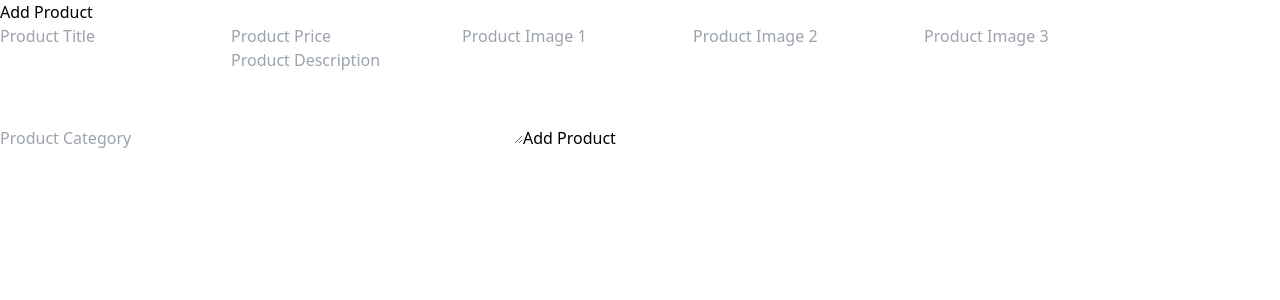
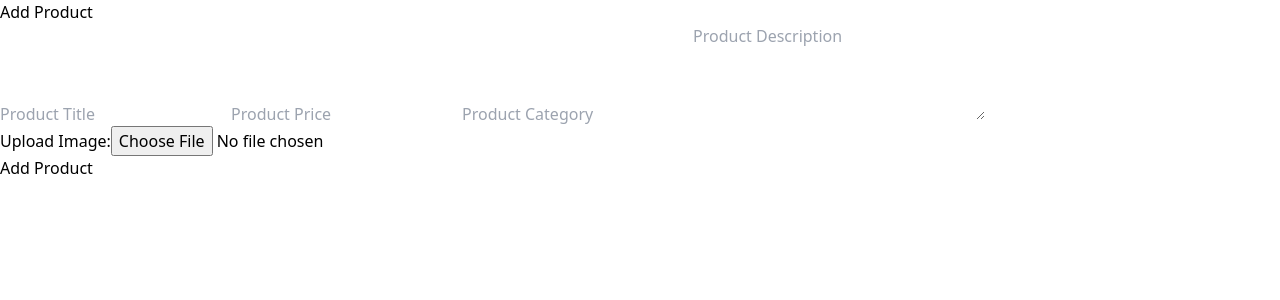
Before and after one commit to easyopd/sample_Ecommerce, a React (Vite) app: page /addproduct in a window 1280 px wide. Shown: the top 300 px of the page. Built offline with nearby package versions, Linux system fonts and the light colour scheme; no server answers; the database is empty; sample sign-in values are in the browser's storage.

Commit message:
added code directly

```diff
--- a/package.json
+++ b/package.json
@@ -14,6 +14,7 @@
     "@cloudinary/url-gen": "^1.21.0",
     "@headlessui/react": "^1.7.16",
     "@reduxjs/toolkit": "^1.9.5",
+    "axios": "^1.7.9",
     "firebase": "^10.1.0",
     "react": "^18.2.0",
     "react-dom": "^18.2.0",
--- a/src/pages/admin/page/AddProduct.jsx
+++ b/src/pages/admin/page/AddProduct.jsx
@@ -1,5 +1,5 @@
-/* eslint-disable no-unused-vars */
-import React, { useContext } from 'react';
+import React, { useState, useContext } from 'react';
+import axios from 'axios';
 import myContext from '../../../context/data/myContext';
 
 // Reusable Input Component
@@ -14,9 +14,15 @@ const InputField = ({ name, value, onChange, placeholder }) => (
   />
 );
 
-function AddProduct() {
+function AddProductWithImageUpload() {
   const context = useContext(myContext);
   const { products, setProducts, addProduct } = context;
+
+  // States for image upload
+  const [image, setImage] = useState(null); // To store selected image file
+  const [imageUrl, setImageUrl] = useState(null); // To display uploaded image
+  const [loading, setLoading] = useState(false); // Loading state for image upload
+  const [error, setError] = useState(null); // Error state for upload failures
 
   // Function to handle input changes
   const handleChange = (e) => {
@@ -24,13 +30,54 @@ function AddProduct() {
     setProducts((prev) => ({ ...prev, [name]: value }));
   };
 
+  // Handle image selection
+  const handleImageChange = (event) => {
+    const file = event.target.files[0]; // Get the first file from the input field
+    setImage(file); // Set the image file in state
+    setError(null); // Reset error when a new image is selected
+  };
+
+  // Upload images to Cloudinary
+  const uploadImage = async () => {
+    if (!image) {
+      alert('Please select an image first');
+      return;
+    }
+
+    setLoading(true); // Start loading state
+    const formData = new FormData();
+    formData.append('file', image); // Add file to the form data
+    formData.append('upload_preset', 'HunarShawls'); // Replace with your preset
+    formData.append('cloud_name', 'dokzpyptq'); // Replace with your cloud name
+
+    try {
+      const response = await axios.post(
+        'https://api.cloudinary.com/v1_1/dokzpyptq/image/upload', // Cloudinary API endpoint for uploading images
+        formData
+      );
+      const { url } = response.data;
+      setImageUrl(url); // Set the image URL to state to display it
+      alert('Image uploaded successfully');
+    } catch (error) {
+      console.error('Error uploading image', error);
+      setError('Image upload failed. Please try again later.'); // Set error message to state
+    } finally {
+      setLoading(false); // Stop loading state regardless of success or failure
+    }
+  };
+
   // Form validation before submission
-  const handleSubmit = () => {
+  const handleSubmit = async () => {
     if (!products.title || !products.price || !products.category) {
       alert("Please fill in all required fields.");
       return;
     }
-    addProduct();
+
+    // Add product details first
+    await addProduct();
+
+    // After adding the product, proceed to upload images
+    uploadImage();
   };
 
   return (
@@ -38,11 +85,9 @@ function AddProduct() {
       <div className="bg-gray-800 px-10 py-10 rounded-xl w-full max-w-md">
         <h1 className="text-center text-white text-xl mb-4 font-bold">Add Product</h1>
 
+        {/* Product Input Fields */}
         <InputField name="title" value={products.title} onChange={handleChange} placeholder="Product Title" />
         <InputField name="price" value={products.price} onChange={handleChange} placeholder="Product Price" />
-        <InputField name="imageUrl1" value={products.imageUrl1} onChange={handleChange} placeholder="Product Image 1" />
-        <InputField name="imageUrl2" value={products.imageUrl2} onChange={handleChange} placeholder="Product Image 2" />
-        <InputField name="imageUrl3" value={products.imageUrl3} onChange={handleChange} placeholder="Product Image 3" />
         <InputField name="category" value={products.category} onChange={handleChange} placeholder="Product Category" />
 
         <textarea
@@ -55,15 +100,39 @@ function AddProduct() {
           placeholder="Product Description"
         ></textarea>
 
+        {/* Image Upload Section */}
+        <div className="mb-4">
+          <label htmlFor="imageUpload" className="text-white">Upload Image:</label>
+          <input
+            type="file"
+            id="imageUpload"
+            accept="image/*"
+            onChange={handleImageChange}
+            className="bg-gray-600 mb-4 px-2 py-2 w-full sm:w-[20em] rounded-lg text-white placeholder:text-gray-200 outline-none"
+          />
+        </div>
+
         <button
           onClick={handleSubmit}
           className="bg-yellow-500 w-full text-black font-bold px-2 py-2 rounded-lg"
+          disabled={loading}
         >
-          Add Product
+          {loading ? 'Uploading...' : 'Add Product'}
         </button>
+
+        {/* Error Message */}
+        {error && <p style={{ color: 'red' }}>{error}</p>}
+
+        {/* Display Uploaded Image */}
+        {imageUrl && (
+          <div>
+            <h3 className="text-white">Uploaded Image:</h3>
+            <img src={imageUrl} alt="Uploaded" style={{ width: '300px' }} />
+          </div>
+        )}
       </div>
     </div>
   );
 }
 
-export default AddProduct;
+export default AddProductWithImageUpload;
```
Also changed, not shown: src/pages/cloudinary/uploadImages.jsx (deleted, +0 -55 lines), 1 other file (tests, documents, lock files or other folders).
